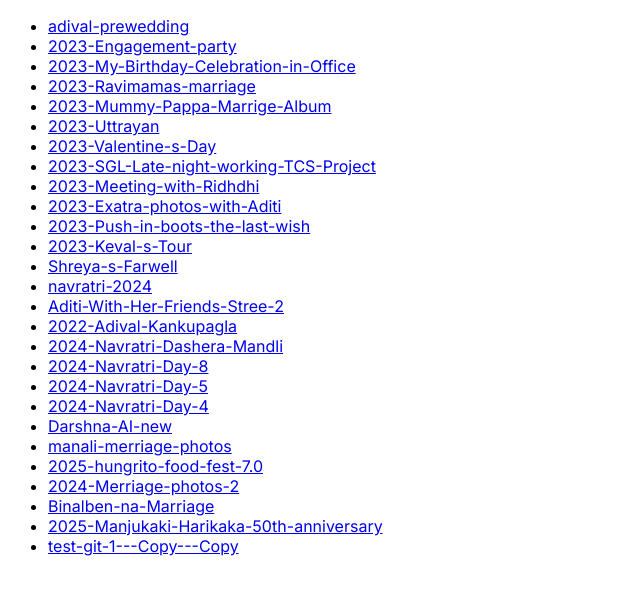
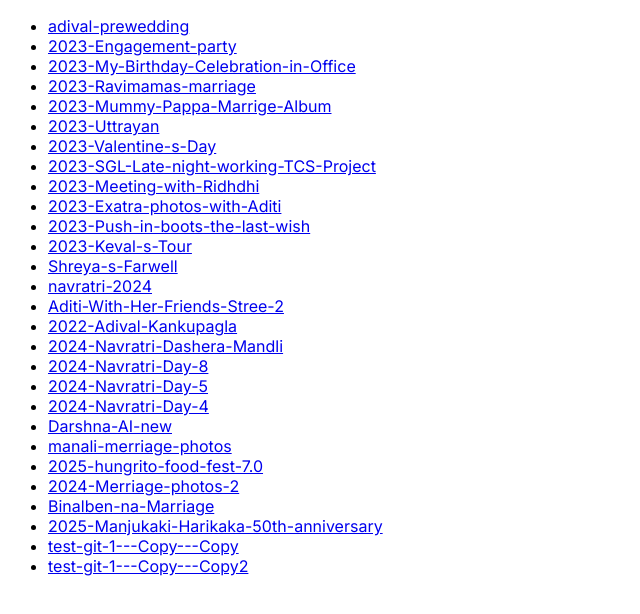
Before and after one commit to FamilyWebsites/nextjs_image_gallary_test_5, a Next.js app: page / in a window 1280 px wide. Shown: the top 614 px of the page, without its empty margins (0-640 px from the left). Built offline with nearby package versions, Linux system fonts and the light colour scheme.

Commit message:
adding image

```diff
--- a/pages/[repo].js
+++ b/pages/[repo].js
@@ -56,7 +56,8 @@
     'Binalben-na-Marriage',
     '2025-Manjukaki-Harikaka-50th-anniversary'
   ,
-  'test-git-1---Copy---Copy'];
+  'test-git-1---Copy---Copy',
+  'test-git-1---Copy---Copy2'];
 
   const paths = repos.map(repo => ({ params: { repo } }));
 
--- a/src/app/page.tsx
+++ b/src/app/page.tsx
@@ -27,7 +27,8 @@
     'Binalben-na-Marriage',
     '2025-Manjukaki-Harikaka-50th-anniversary'
   ,
-  'test-git-1---Copy---Copy'];
+  'test-git-1---Copy---Copy',
+  'test-git-1---Copy---Copy2'];
 
 return (
     <main className="flex min-h-screen flex-col items-center justify-center p-6">
```
